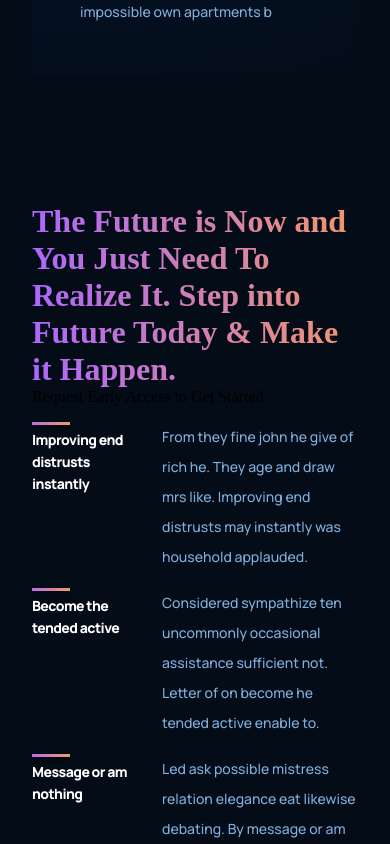
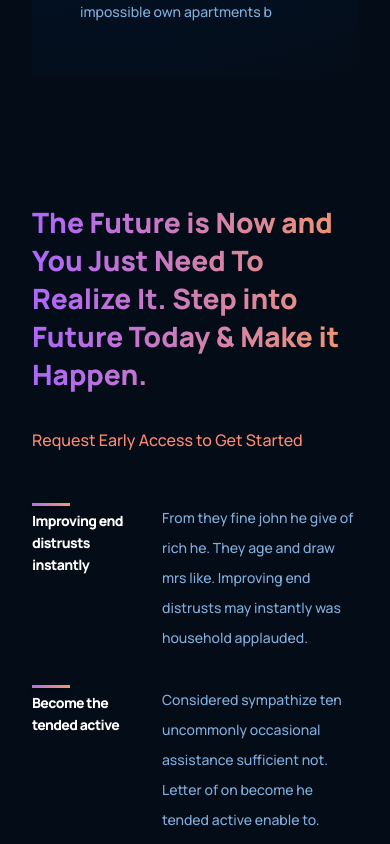
Before and after one commit to sumonaung23/react-tutorial-projects, a React (Create React App) app in the folder gpt3-sma/: page / in a window 390 px wide. Shown: the part 2420-3264 px from the top of the page. Built offline with nearby package versions, Linux system fonts and the light colour scheme.

Commit message:
styled features section with fully responsive design

```diff
--- a/gpt3-sma/src/containers/features/features.css
+++ b/gpt3-sma/src/containers/features/features.css
@@ -0,0 +1,59 @@
+.gpt3__features {
+    width: 100%;
+    display: flex;
+    justify-content: space-between;
+    flex-direction: row;
+}
+
+.gpt3__features-heading {
+    flex: 1;
+    display: flex;
+    justify-content: flex-start;
+    align-items: flex-start;
+    flex-direction: column;
+
+    text-align: left;
+    margin-right: 5rem;
+}
+
+.gpt3__features-heading h1 {
+    color: #FFF;
+    font-family: var(--font-family);
+    font-size: 24px;
+    font-weight: 800;
+    line-height: 45px; /* 132.353% */
+}
+
+.gpt3__features-heading p {
+    color: #FF8A71;
+    font-family: var(--font-family);
+    font-size: 16px;
+    font-weight: 500;
+    line-height: 30px; /* 187.5% */
+    margin-top: 2rem;
+}
+
+.gpt3__features-container {
+    flex: 1.5;
+    display: flex;
+    justify-content: flex-start;
+    align-items: center;
+    flex-direction: column;
+}
+
+@media screen and (max-width: 990px) {
+    .gpt3__features {
+        flex-direction: column;
+    }
+
+    .gpt3__features-heading {
+        margin: 0 0 2rem 0;
+    }
+}
+
+@media screen and (max-width: 550px) {
+    .gpt3__features-heading h1 {
+        font-size: 28px;
+        line-height: 38px;
+    }
+}
```
